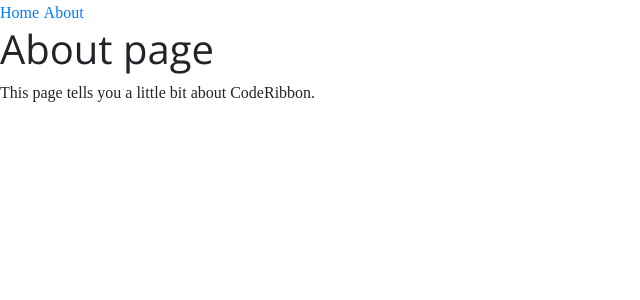
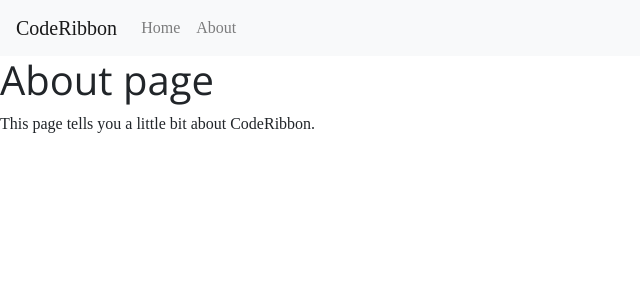
Before and after one commit to CodeRibbon/CodeRibbon, a Jekyll site: the page built from About.md, in a window 1280 px wide. Shown: the top 300 px of the page, without its empty margins (0-640 px from the left). Built offline with Jekyll 4.4.1, drawn with Linux system fonts in a browser that asks for light colours.

Commit message:
Added simple nav bar

```diff
--- a/_includes/navigation.html
+++ b/_includes/navigation.html
@@ -1,5 +1,14 @@
-<nav>
-    {% for item in site.data.navigation %}
-      <a href="{{ item.link }}" {% if page.url == item.link %}class="current"{% endif %}>{{ item.name }}</a>
-    {% endfor %}
-  </nav>
+<nav class="navbar navbar-expand-lg navbar-light bg-light">
+  <a class="navbar-brand" href="/">CodeRibbon</a>
+  <button class="navbar-toggler" type="button" data-toggle="collapse" data-target="#navbarNavAltMarkup" aria-controls="navbarNavAltMarkup"
+    aria-expanded="false" aria-label="Toggle navigation">
+    <span class="navbar-toggler-icon"></span>
+  </button>
+  <div class="collapse navbar-collapse" id="navbarNavAltMarkup">
+    <div class="navbar-nav">
+      {% for item in site.data.navigation %}
+      <a href="{{ item.link }}" class="nav-item nav-link">{{ item.name }}</a>
+      {% endfor %}
+    </div>
+  </div>
+</nav>
```
Also changed, not shown: 3 other files.
